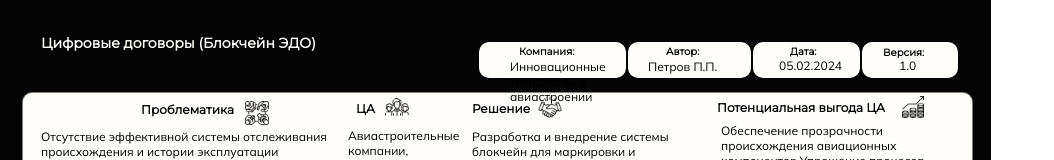
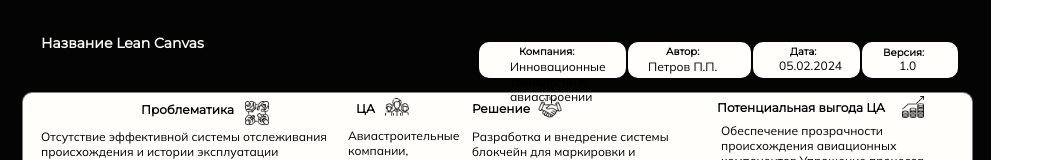
Before and after one commit to Tia900/lean_canvas, a plain HTML site: page index.html in a window 1280 px wide. Shown: the top 160 px of the page, without its empty margins (0-1054 px from the left). Drawn offline with Linux system fonts and the light colour scheme.

Commit message:
Update index.html

```diff
--- a/index.html
+++ b/index.html
@@ -23,7 +23,7 @@
         <div class="name"></div>
         <span class="v1403_74">Примеры решений (мир)</span>
         <span class="v1403_75">Потенциальная выгода ЦА</span>
-        <span class="v1403_76">Цифровые договоры (Блокчейн ЭДО)</span>
+        <span class="v1403_76">Название Lean Canvas</span>
         <div class="v1403_77"></div>
         <span class="v1403_78">Компания:</span>
         <div class="v1403_79"></div>
```
